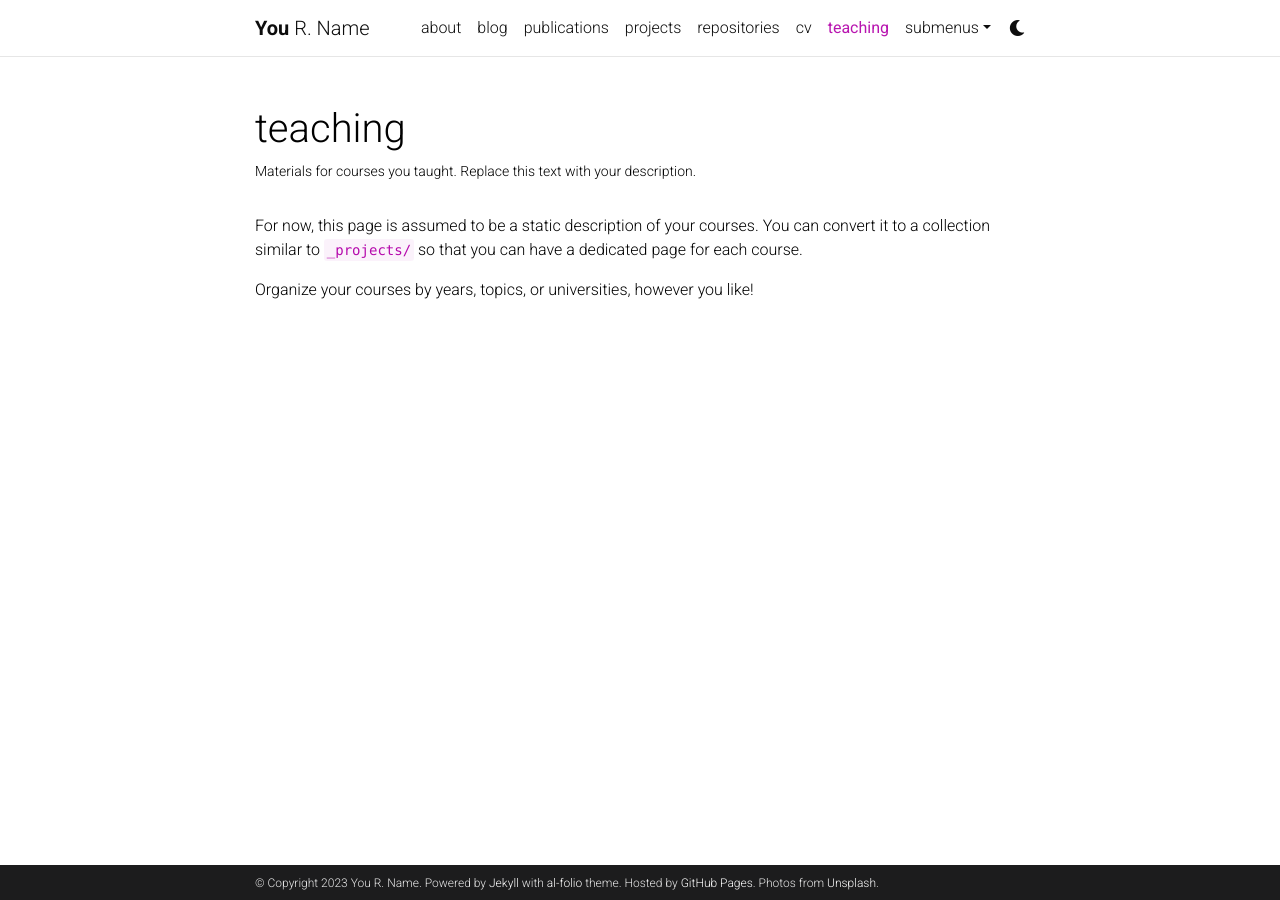
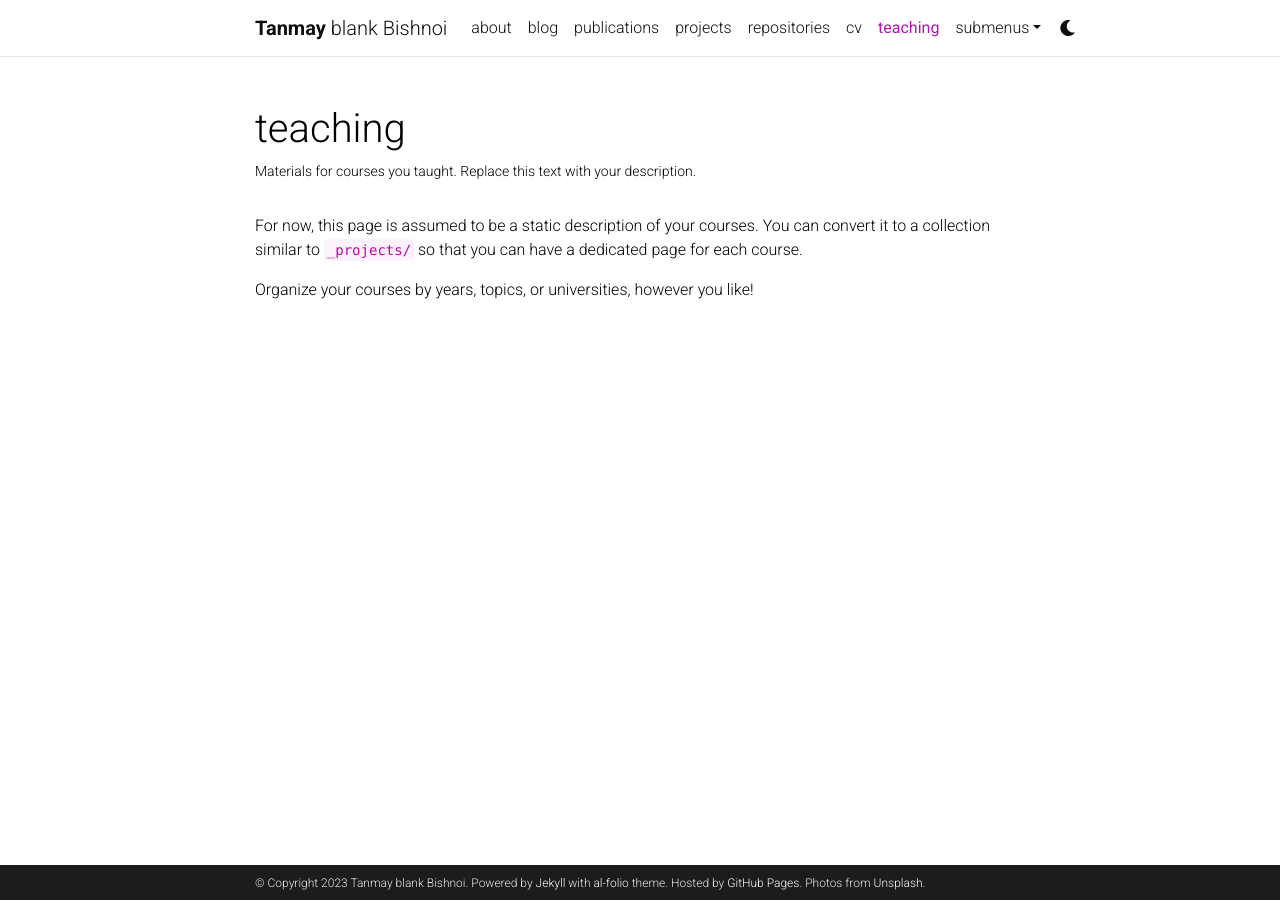
Before and after one commit to tanmayyb/home, a Jekyll site: the page built from _pages/teaching.md, in a window 1280 px wide. Built offline with Jekyll 4.4.1, drawn with Linux system fonts in a browser that asks for light colours; comment, search, counter and statistics services are not loaded; a style sheet for code colours, icons or effects is not loaded.

Commit message:
dply_trig

```diff
--- a/_config.yml
+++ b/_config.yml
@@ -3,10 +3,10 @@
 # -----------------------------------------------------------------------------
 
 title: blank # the website title (if blank, full name will be used instead)
-first_name: You
-middle_name: R.
-last_name: Name
-email: you@example.com
+first_name: Tanmay
+middle_name: blank
+last_name: Bishnoi
+email: tbishnoi@torontomu.ca
 description: > # the ">" symbol means to ignore newlines until "footer_text:"
   A simple, whitespace theme for academics. Based on [*folio](https://github.com/bogoli/-folio) design.
 footer_text: >
@@ -19,7 +19,7 @@ lang: en # the language of your site (for example: en, fr, cn, ru, etc.)
 icon: ⚛️  # the emoji used as the favicon (alternatively, provide image name in /assets/img/)
 
 url: https://tanmayyb.github.io # the base hostname & protocol for your site
-baseurl: home  # the subpath of your site, e.g. /blog/
+baseurl: blank  # the subpath of your site, e.g. /blog/
 last_updated: false # set to true if you want to display last updated in the footer
 impressum_path:  # set to path to include impressum link in the footer, use the same path as permalink in a page, helps to conform with EU GDPR
 
```
